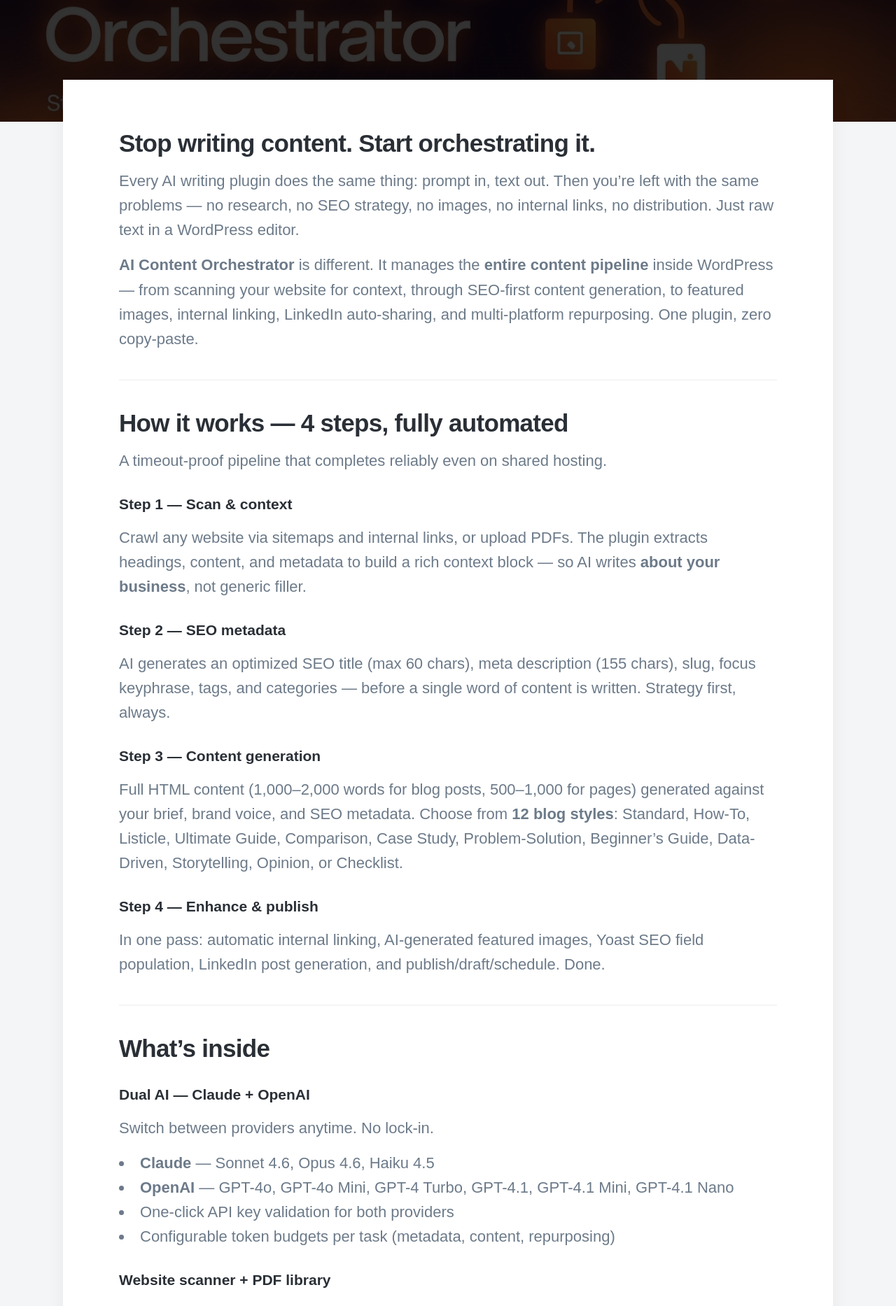
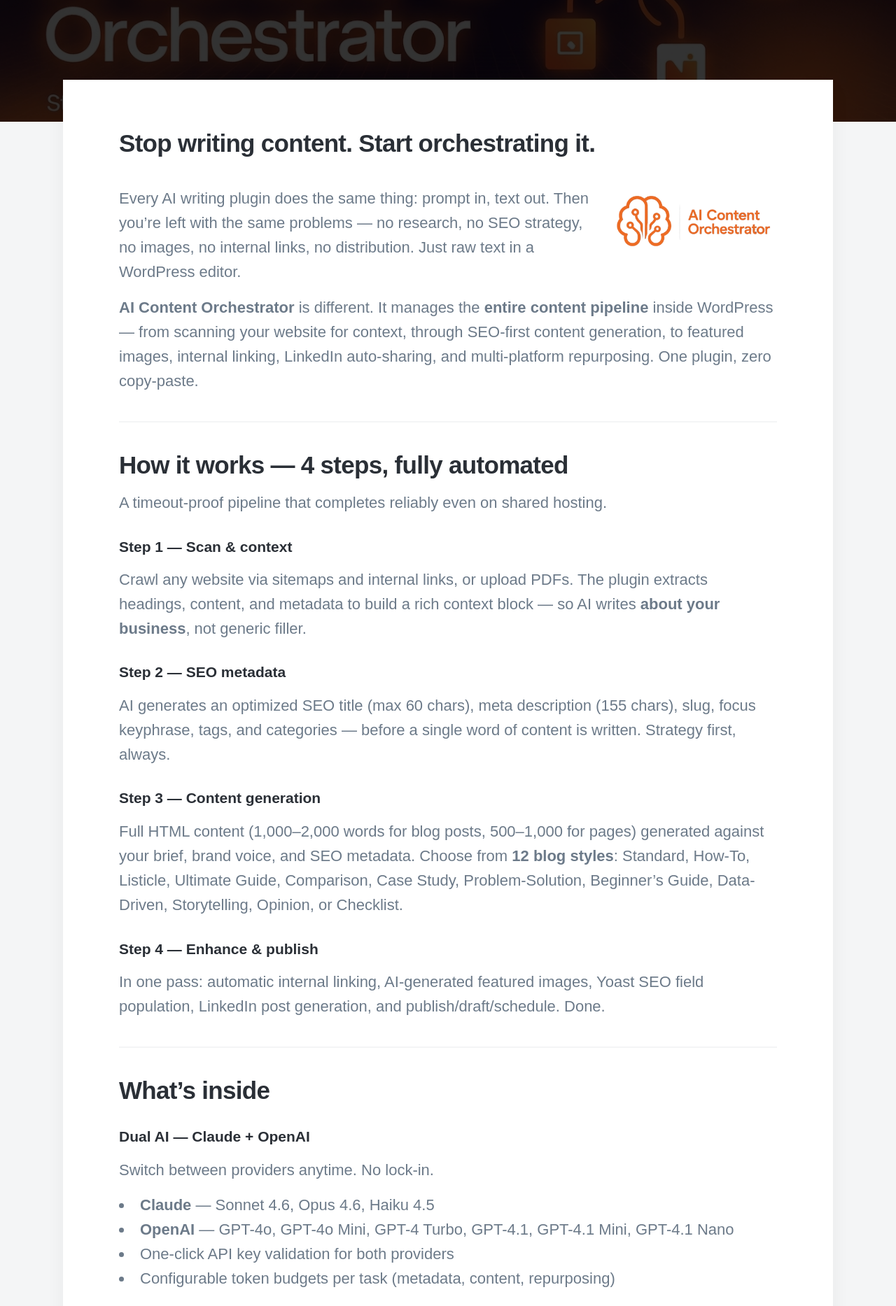
Before and after one commit to raybogman/raybogman.github.io, a Jekyll site: the page built from _pages/ai-content-orchestrator.md, in a window 1280 px wide. Shown: the part 441-2308 px from the top of the page at 70% size. Built offline with Jekyll 4.4.1, drawn with Linux system fonts in a browser that asks for light colours; nearby versions of some CDN libraries; some web fonts are replaced.

Commit message:
chore: add AI Content Orchestrator logo, float right with text wrap
Co-Authored-By: Claude Opus 4.7 (1M context) <noreply@anthropic.com>

```diff
--- a/_pages/ai-content-orchestrator.md
+++ b/_pages/ai-content-orchestrator.md
@@ -7,6 +7,8 @@ permalink: /products/ai-content-orchestrator/
 ---
 
 ## Stop writing content. Start orchestrating it.
+
+<img src="/assets/images/ai-content-orchestrator-logo.png" alt="AI Content Orchestrator" style="float: right; width: 240px; max-width: 40%; margin: 0 0 1rem 1.5rem;" />
 
 Every AI writing plugin does the same thing: prompt in, text out. Then you're left with the same problems — no research, no SEO strategy, no images, no internal links, no distribution. Just raw text in a WordPress editor.
 
```
Also changed, not shown: assets/images/ai-content-orchestrator-logo.png (added).
